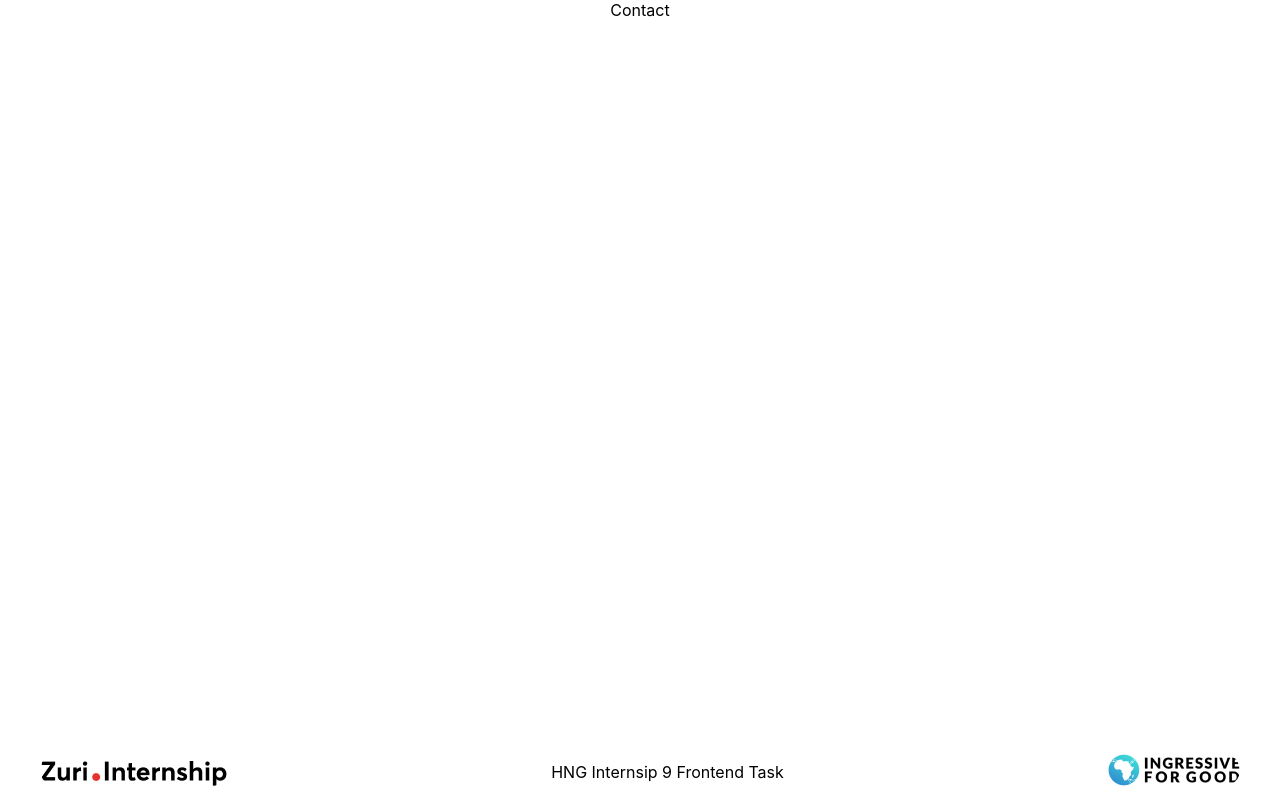
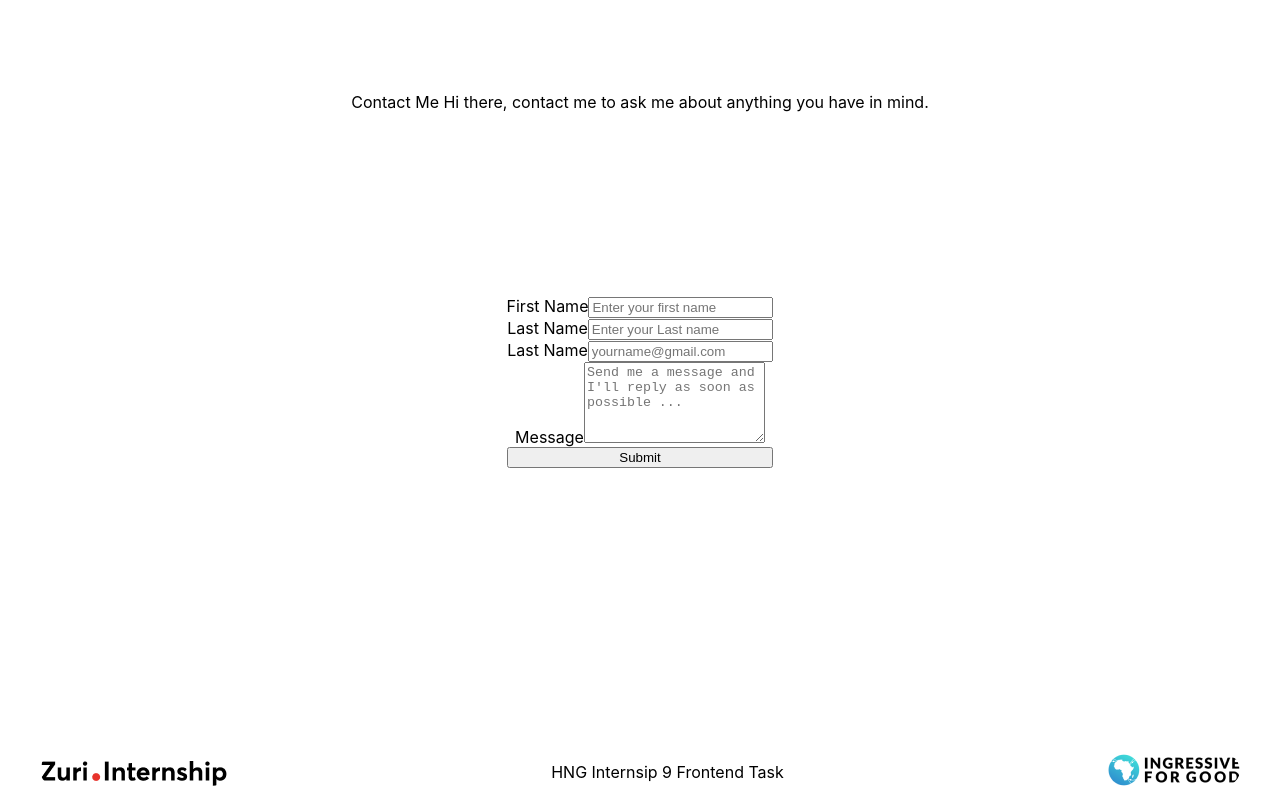
Before and after one commit to ayowayne123/Linkify, a React (Create React App) app: page /contact in a window 1280 px wide. Built offline with nearby package versions, Linux system fonts and the light colour scheme.

Commit message:
feat: began working on form

```diff
--- a/src/App.css
+++ b/src/App.css
@@ -130,6 +130,26 @@
 
 }
 
+.contact-form
+{
+  max-width: 1100px;
+  width: 100%;
+  height: 70vh;
+
+  margin: auto;
+  display: flex;
+  flex-direction: column;
+
+}
+.main-form
+{
+
+  margin: auto;
+  display: flex;
+  flex-direction: column;
+
+}
+
 /* Responsive Designs */
 
 
--- a/src/pages/Contact.js
+++ b/src/pages/Contact.js
@@ -2,7 +2,32 @@ import React from 'react'
 
 function Contact() {
   return (
-    <div>Contact</div>
+    <div className='contact-form'>
+        <span>
+        <span> Contact Me</span>
+        <span> Hi there, contact me to ask me about anything you have in mind.</span>
+        </span>
+        <form className='main-form'>
+  <label>
+    First Name
+    <input type="text" id='first_name' name="fname" placeholder='Enter your first name'/>
+  </label>
+  <label>
+    Last Name
+    <input type="text" id='last_name' name="lname" placeholder='Enter your Last name'/>
+  </label>
+  <label>
+    Last Name
+    <input type="email" id='email' name="email" placeholder='yourname@gmail.com'/>
+  </label>
+  <label>
+   Message
+    <textarea id='message' name='message' placeholder="Send me a message and I'll reply as soon as possible ..."  rows={5}/>
+    </label>
+  <input type="submit" value="Submit" />
+</form>
+
+    </div>
   )
 }
 
```
